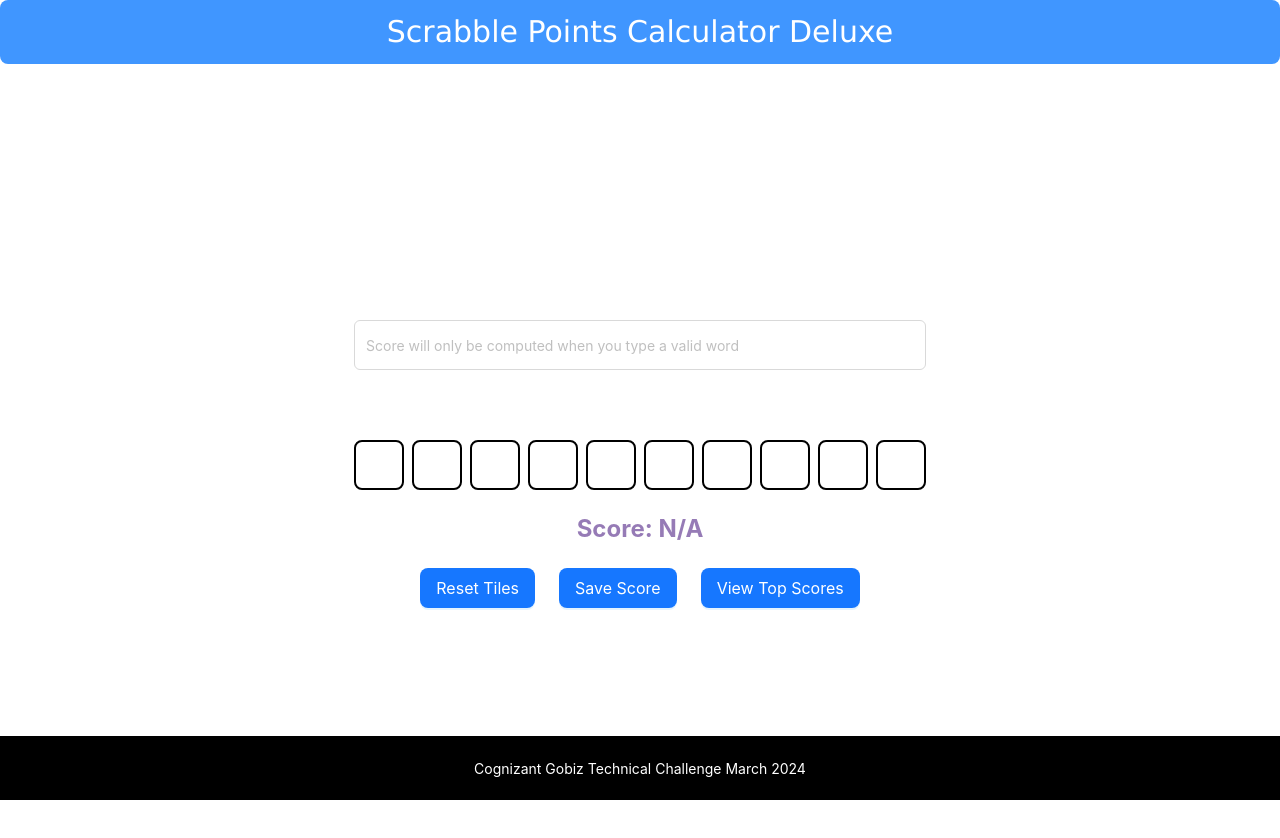
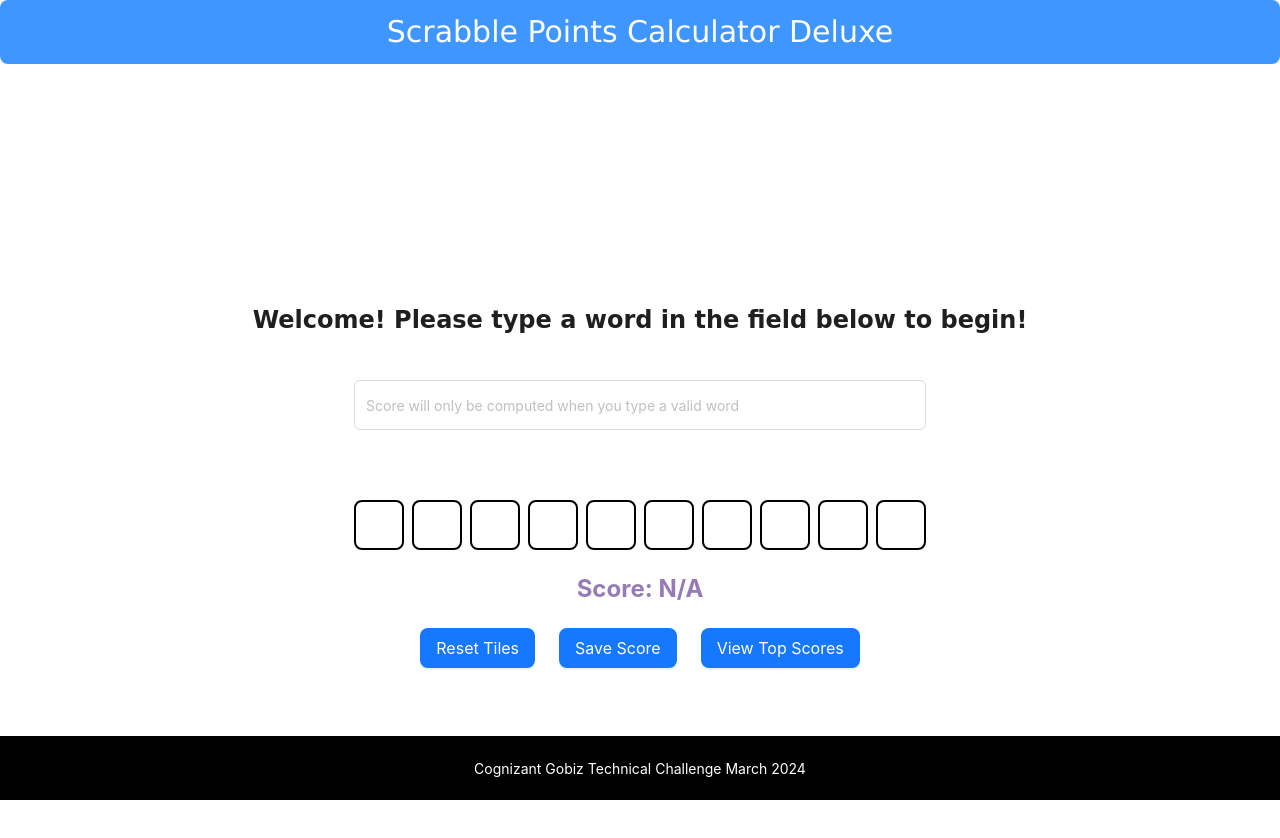
Before and after one commit to eLn86/spc-web, a React (Create React App) app: page / in a window 1280 px wide. Shown: the top 838 px of the page. Built offline with nearby package versions, Linux system fonts and the light colour scheme.

Commit message:
Add welcome message.

```diff
--- a/src/pages/Main/Main.jsx
+++ b/src/pages/Main/Main.jsx
@@ -43,6 +43,11 @@ const Main = () => {
     const calculateScore = word => word.split('').reduce(
         (acc, letter) => acc + ALPHABET_SCORE_MAP[letter.toUpperCase()], 0);
 
+    const welcomeMessageStyle = {
+        fontFamily: 'Comic Sans MS',
+        fontSize: '24px',
+        fontWeight: 'bolder'
+    }
     const tilesWrapperStyle = {
         flexDirection: 'column',
         alignItems: 'center',
@@ -88,6 +93,7 @@ const Main = () => {
 
     return (
         <PageWrapper>
+            <Flex style={welcomeMessageStyle}>Welcome! Please type a word in the field below to begin!</Flex>
             <Flex style={tilesWrapperStyle}>
                 <Input
                     value={value}
```
